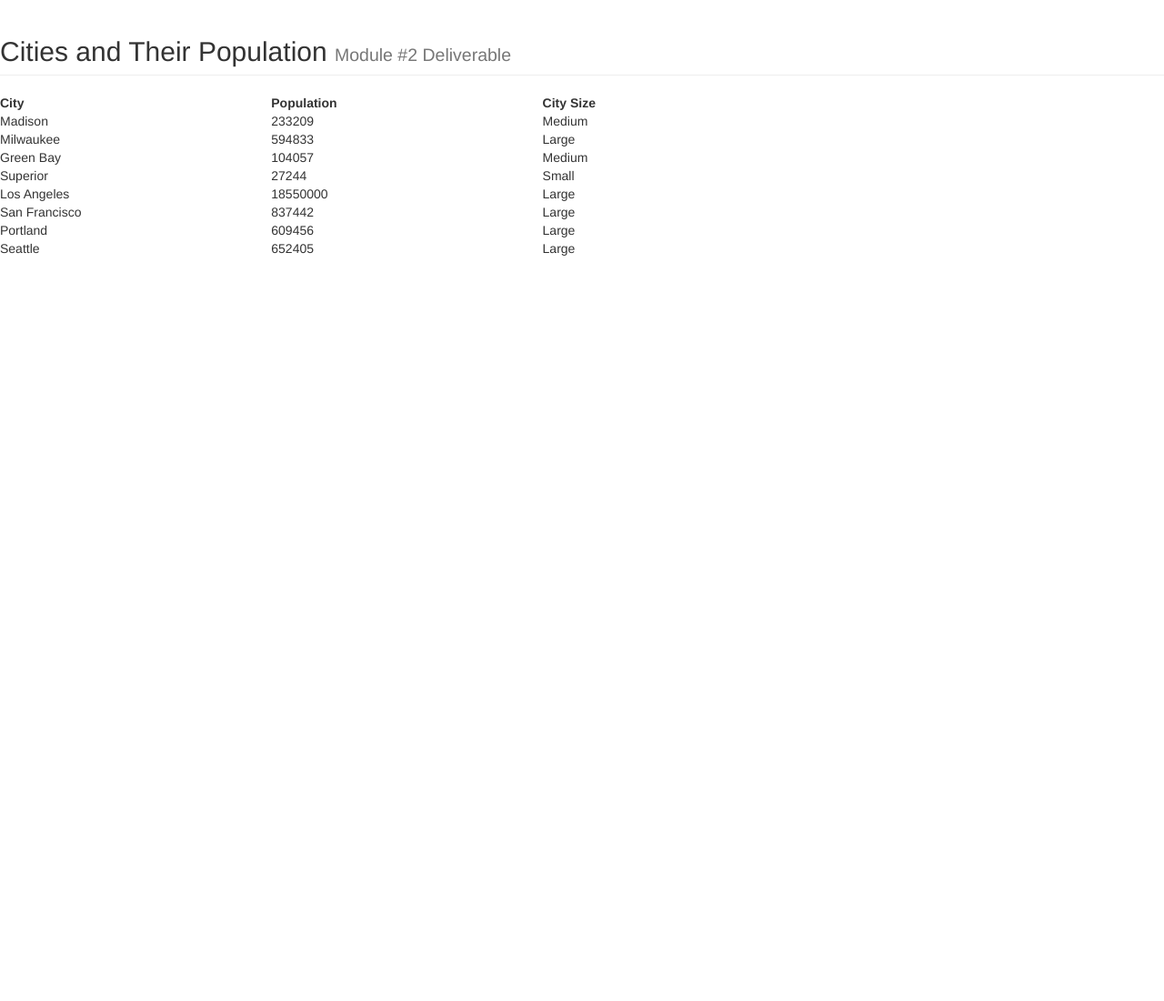
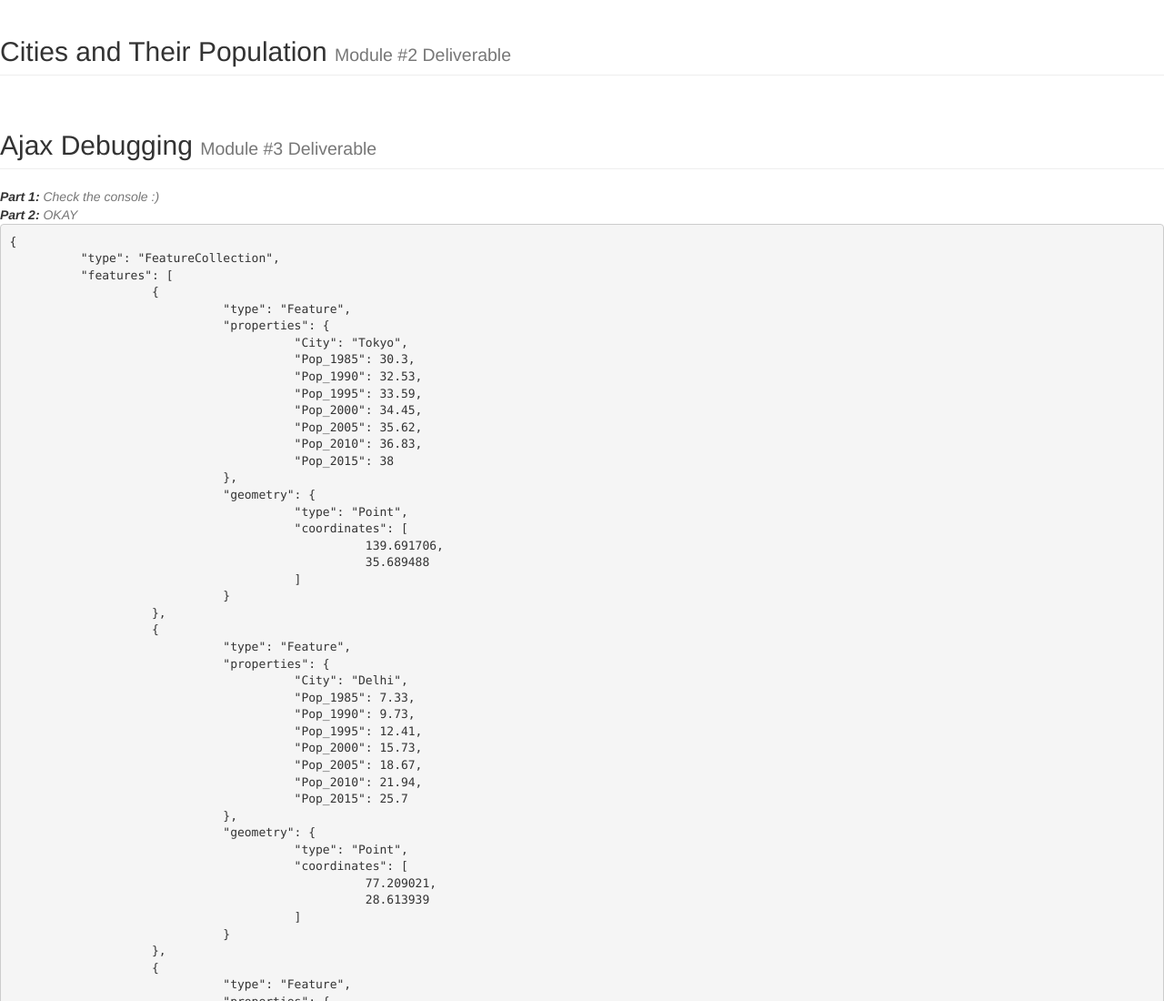
Before and after one commit to scottsfarley93/my_website, a plain HTML site: page index.html in a window 1280 px wide. Shown: the top 1100 px of the page at 91% size. Before the commit the page ends 800 px from the top, so only its background shows below. Drawn offline with nearby package versions, Linux system fonts and the light colour scheme; files that its build step writes are made by us from their sources.

Commit message:
Module 3 activity
Ajax debugging

```diff
--- a/assets/js/main.js
+++ b/assets/js/main.js
@@ -2,103 +2,155 @@
  * @author Scott Farley
  */
 $(document).ready(function(){
-	//first part of lesson
-	var cities = [
-	        {
-            city: 'Madison',
-            population: 233209
-        },
-        {
-            city: 'Milwaukee',
-            population: 594833
-        },
-        {
-            city: 'Green Bay',
-            population: 104057
-        },
-        {
-            city: 'Superior',
-            population: 27244
-        },
-        {
-        	city: "Los Angeles",
-        	population: 18550000
-        },
-        {
-        	city: "San Francisco",
-        	population: 837442
-        },
-        {
-        	city: "Portland",
-        	population: 609456
-        },
-        {
-        	city: "Seattle",
-        	population: 652405
-        }
-     ]
-     $("#cityPopTable").append("<tr><th>City</th><th>Population</th></tr>") // this is the header
-     for (var i = 0; i< cities.length; i++){
-     	$("#cityPopTable").append("<tr><td>" + cities[i].city + "</td><td>" + cities[i].population + "</tr>") //append each row, one by one
-     }
-     $("#cityPopTable").append("</table>") //finish the table, even though not strictly necessary
-     //end lesson deliverable code
+	// //first part of lesson
+	// var cities = [
+	        // {
+            // city: 'Madison',
+            // population: 233209
+        // },
+        // {
+            // city: 'Milwaukee',
+            // population: 594833
+        // },
+        // {
+            // city: 'Green Bay',
+            // population: 104057
+        // },
+        // {
+            // city: 'Superior',
+            // population: 27244
+        // },
+        // {
+        	// city: "Los Angeles",
+        	// population: 18550000
+        // },
+        // {
+        	// city: "San Francisco",
+        	// population: 837442
+        // },
+        // {
+        	// city: "Portland",
+        	// population: 609456
+        // },
+        // {
+        	// city: "Seattle",
+        	// population: 652405
+        // }
+     // ]
+     // $("#cityPopTable").append("<tr><th>City</th><th>Population</th></tr>") // this is the header
+     // for (var i = 0; i< cities.length; i++){
+     	// $("#cityPopTable").append("<tr><td>" + cities[i].city + "</td><td>" + cities[i].population + "</tr>") //append each row, one by one
+     // }
+     // $("#cityPopTable").append("</table>") //finish the table, even though not strictly necessary
+     // //end lesson deliverable code
+//
+     // //this is debug.js
+     // function addColumns(cityPop){ //function that takes in cityPop as an argument
+//
+     	// //get all the <tr>s
+     	// trs = $("tr") //array of $(<tr>)
+     	// for (var i=-1; i<cityPop.length; i++){//start at -1 so we can correct for the header row
+     		// thisRow = trs[i+1] // get the $(row)
+	     		// if (i == -1){ //deal with the header
+	     			// $(thisRow).append("<th>City Size</th>") //do header stuff
+	     		// }else{//otherwise do body stuff
+	     			// var citySize; //define a variable to hold citySize
+	     			// city = cityPop[i] //this city Object
+	     			// pop = city.population //the population of the city as an int
+	     			// //figure out citySize
+	     			// if (+pop < 100000){
+	     				// citySize = "Small";
+	     			// }else if (+pop < 500000){
+	     				// citySize = "Medium";
+	     			// }else{
+	     				// citySize = "Large"
+	     			// }
+	     			// //now we know citySize, add it to the table as a new column
+	     			// $(thisRow).append("<td>" + citySize + "</td>")
+//
+	     		// }//end else
+//
+	     	// } // end for loop
+		  // };//end add columns function
+//
+		 // addColumns(cities) //add the citySize column by calling this function
+//
+//
+		 // function addEvents(){
+		 	// $("table").mouseover(function(){ //this is fired when the mouse goes over top of the element
+		 		// //make a random color
+		 		// var rgb = { //this object will hold the band values
+		 			// r:0,
+		 			// g:0,
+		 			// b:0,
+		 		// }
+		 		// for (band in rgb){
+		 			// var random = Math.round(Math.random() * 255) // random number generator [0, 255]
+		 			// rgb[band] = random
+		 		// }
+		 		// color = "rgb(" + rgb.r + "," + rgb.g + "," + rgb.b+ ")"; //assemble the string
+		 		// $(this).css('color', color) //set the color attribute in the css
+		 	// })
+//
+		 	// $("table").click(function(){ //this is fired when you click on the table
+		 		// alert("Hey, you clicked me!") //make an alert dialog and show it
+		 	// })
+//
+		 // }
+		 // addEvents()//call the function to add the events
+//
+// //
 
-     //this is debug.js
-     function addColumns(cityPop){ //function that takes in cityPop as an argument
+	//Module #3, Lesson Deliverable
+	var data;
+	function loadData(responseData){
+		data = responseData
+		console.log("Data is now: ")
+		console.log(data)
 
-     	//get all the <tr>s
-     	trs = $("tr") //array of $(<tr>)
-     	for (var i=-1; i<cityPop.length; i++){//start at -1 so we can correct for the header row
-     		thisRow = trs[i+1] // get the $(row)
-	     		if (i == -1){ //deal with the header
-	     			$(thisRow).append("<th>City Size</th>") //do header stuff
-	     		}else{//otherwise do body stuff
-	     			var citySize; //define a variable to hold citySize
-	     			city = cityPop[i] //this city Object
-	     			pop = city.population //the population of the city as an int
-	     			//figure out citySize
-	     			if (+pop < 100000){
-	     				citySize = "Small";
-	     			}else if (+pop < 500000){
-	     				citySize = "Medium";
-	     			}else{
-	     				citySize = "Large"
-	     			}
-	     			//now we know citySize, add it to the table as a new column
-	     			$(thisRow).append("<td>" + citySize + "</td>")
+	}
 
-	     		}//end else
-
-	     	} // end for loop
-		  };//end add columns function
-
-		 addColumns(cities) //add the citySize column by calling this function
+	$.getJSON("assets/data/megacities.geojson", loadData)
+	console.log("Data outside of callback is: " + data)
 
 
-		 function addEvents(){
-		 	$("table").mouseover(function(){ //this is fired when the mouse goes over top of the element
-		 		//make a random color
-		 		var rgb = { //this object will hold the band values
-		 			r:0,
-		 			g:0,
-		 			b:0,
-		 		}
-		 		for (band in rgb){
-		 			var random = Math.round(Math.random() * 255) // random number generator [0, 255]
-		 			rgb[band] = random
-		 		}
-		 		color = "rgb(" + rgb.r + "," + rgb.g + "," + rgb.b+ ")"; //assemble the string
-		 		$(this).css('color', color) //set the color attribute in the css
-		 	})
+	//Module #3, Problem #1,  ajax_debug.js
 
-		 	$("table").click(function(){ //this is fired when you click on the table
-		 		alert("Hey, you clicked me!") //make an alert dialog and show it
-		 	})
 
-		 }
-		 addEvents()//call the function to add the events
+	//This is the original code
+	// function debugCallback(response){
+//
+		// $(mydiv).append('GeoJSON data: ' + JSON.stringify(mydata));
+	// };
+//
+	// function debugAjax(){
+//
+		// var mydata;
+//
+		// $.ajax("data/MegaCities.geojson", {
+			// dataType: "json",
+			// success: function(response){
+//
+				// debugCallback(mydata);
+			// }
+		// });
+//
+		// $(mydiv).append('<br>GeoJSON data:<br>' + JSON.stringify(mydata));
+	// };
+//
+	// $(mydiv).append('GeoJSON data: ' + JSON.stringify(mydata));
 
-//
+	//This is my modified version
+	function onResponse(response){
+		//this is the ajax callback for the megacities.geojson
+		$("#ajaxResponse").append(JSON.stringify(response, null, 10)); // this appends to the html
+		$("#ajaxDataDelivered").append("OKAY") //this appends to the page a note that we got a successful response
+
+	}
+
+	//this calls the ajax function, assuming it gets a response
+	$.getJSON("assets/data/megacities.geojson", onResponse).fail(function(){
+		$("#ajaxDataDelivered").append("Server error.  Check your internet connection and make sure the server is active.") //this handles if the ajax fails.
+	});
 
  }) // end document.ready
--- a/index.html
+++ b/index.html
@@ -31,6 +31,11 @@
 				<!---City | Population will be appended here --->
 			</table>
 		</div>
+
+		<h2 class='page-header'>Ajax Debugging   <small class='text-muted'>Module #3 Deliverable</small></h2>
+		<i><strong>Part 1:</strong> <span class='text-muted'>Check the console :)</span></i> <br />
+		<i><strong>Part 2:</strong> <span class='text-muted' id='ajaxDataDelivered'></span></i> <br />
+		<pre id='ajaxResponse'></pre>
 		<!--latest jquery dist-->
 		<script src="https://ajax.googleapis.com/ajax/libs/jquery/2.2.0/jquery.min.js"></script>
 		<!--latest boostrap dist-->
```
Also changed, not shown: assets/data/MegaCities.csv (added, +16 -0 lines), assets/data/megacities.geojson (added).
